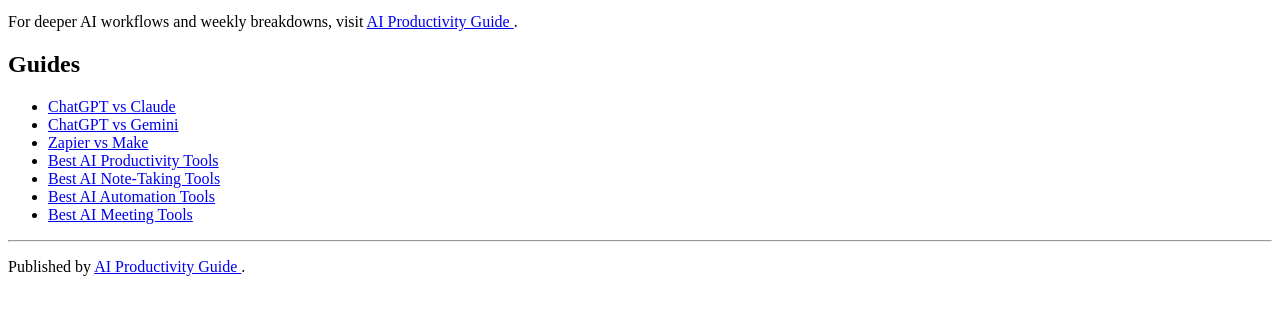
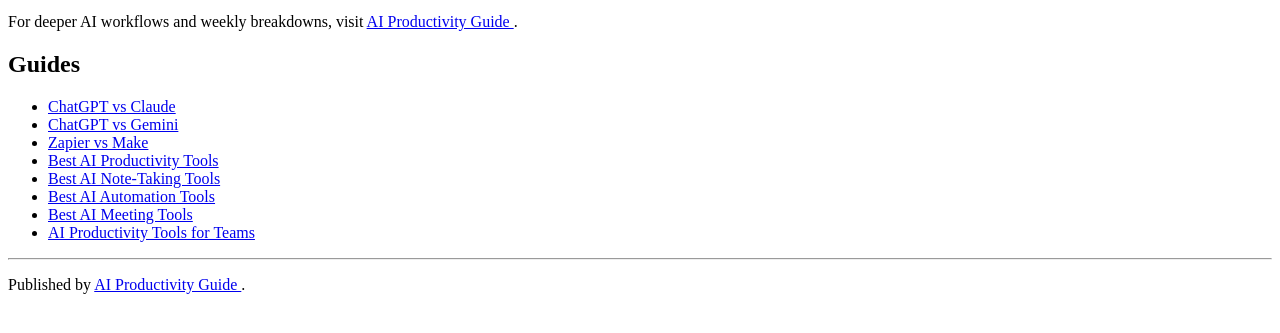
Before and after one commit to carenella1/aiproductivityhub, a plain HTML site: page index.html in a window 1280 px wide. Shown: the part 101-434 px from the top of the page. Drawn offline with Linux system fonts and the light colour scheme.

Commit message:
Update index.html

```diff
--- a/index.html
+++ b/index.html
@@ -31,6 +31,8 @@
     <li><a href="best-ai-note-taking-tools.html">Best AI Note-Taking Tools</a></li>
     <li><a href="best-ai-automation-tools.html">Best AI Automation Tools</a></li>
     <li><a href="best-ai-meeting-tools.html">Best AI Meeting Tools</a></li>
+    <li><a href="ai-productivity-tools-for-teams.html">AI Productivity Tools for Teams</a></li>
+
     <!-- Add new articles here as you publish them -->
   </ul>
 
```
